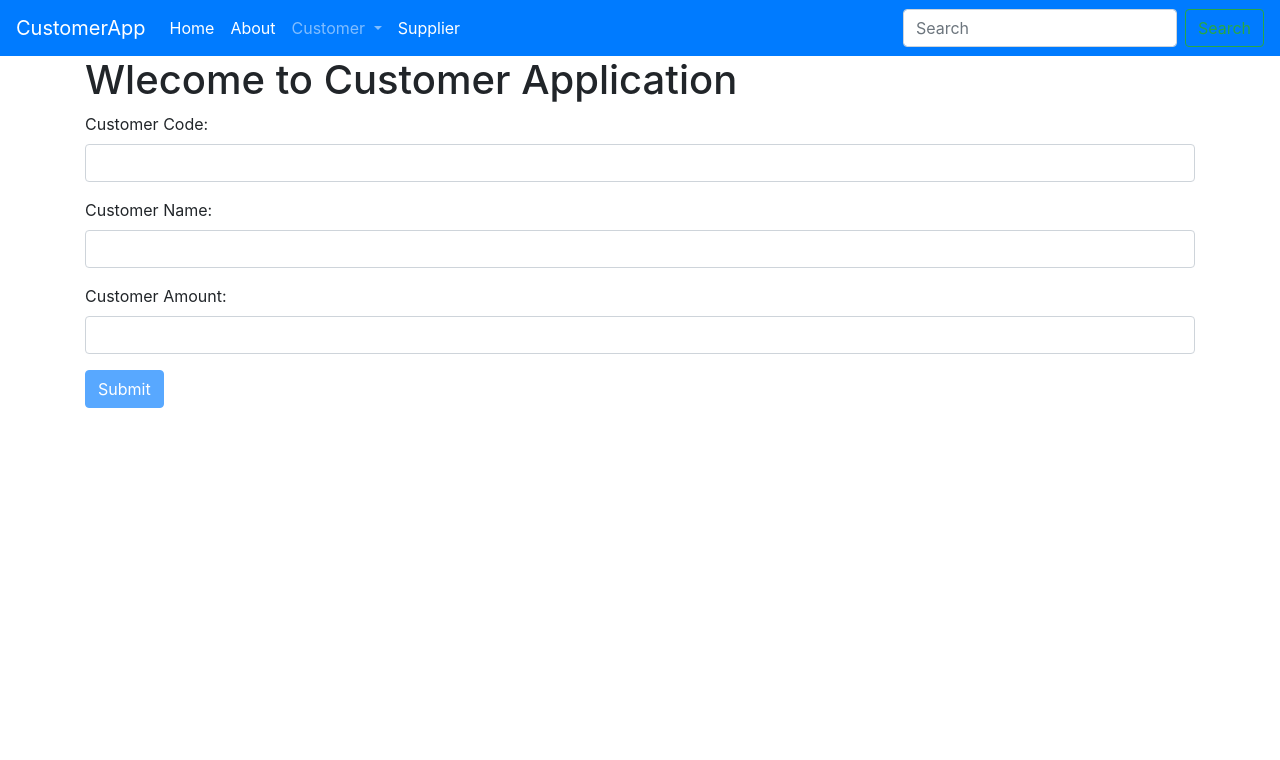
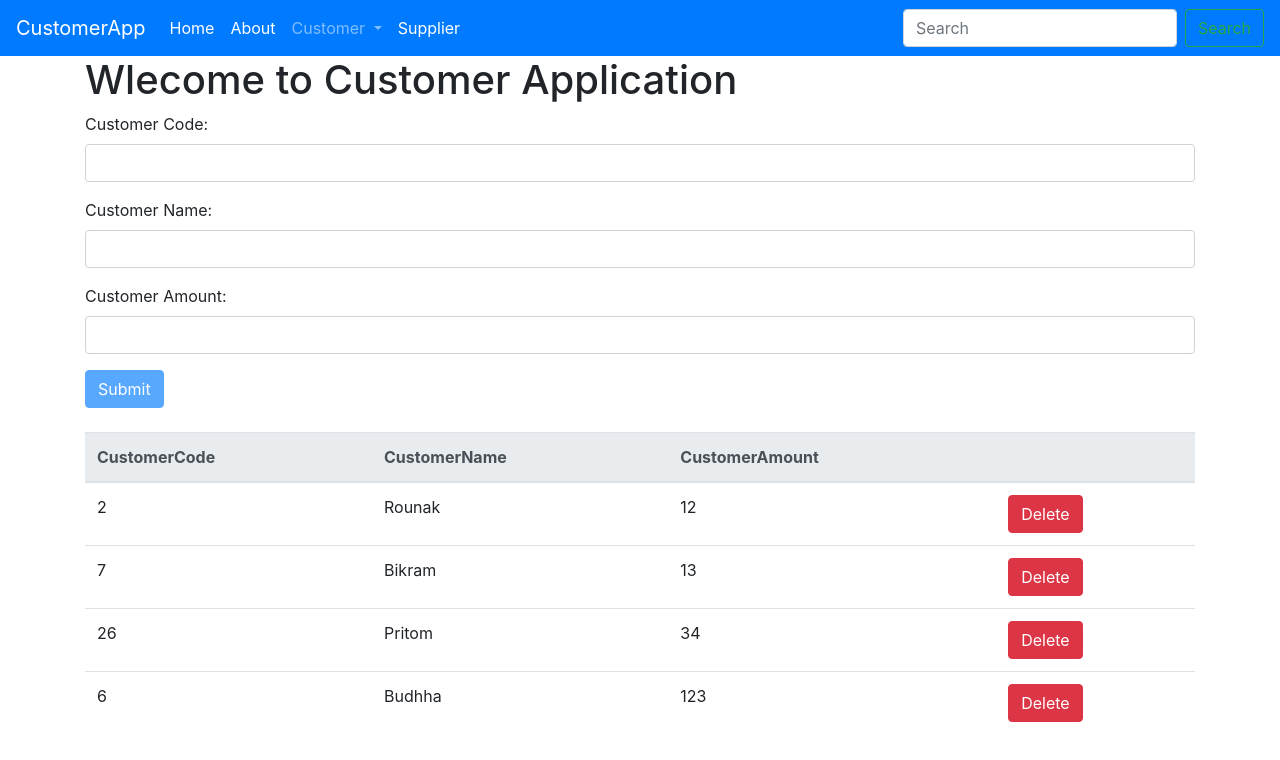
Before and after one commit to hasan-rounak/AngularDemo, an Angular app: page /Customer in a window 1280 px wide. Shown: the top 760 px of the page. Built offline with nearby package versions, Linux system fonts and the light colour scheme; data requests are answered from the project's data file.

Commit message:
Http implement

```diff
--- /dev/null
+++ b/db.json
@@ -0,0 +1,28 @@
+{
+  "Customer": [
+    {
+      "CustomerName": "Rounak",
+      "CustomerCode": "2",
+      "CustomerAmount": "12",
+      "id": 14
+    },
+    {
+      "CustomerName": "Bikram",
+      "CustomerCode": "7",
+      "CustomerAmount": "13",
+      "id": 15
+    },
+    {
+      "CustomerName": "Pritom",
+      "CustomerCode": "26",
+      "CustomerAmount": "34",
+      "id": 16
+    },
+    {
+      "CustomerName": "Budhha",
+      "CustomerCode": "6",
+      "CustomerAmount": "123",
+      "id": 17
+    }
+  ]
+}
--- a/src/CustomerApp/Customer/CustomerApp.Customer.component.ts
+++ b/src/CustomerApp/Customer/CustomerApp.Customer.component.ts
@@ -1,21 +1,42 @@
-import { Component } from '@angular/core';
-import {Customer} from './CustomerApp.Customer.model';
+import { Component,OnInit } from '@angular/core';
+import { Customer, CustomerDto } from './CustomerApp.Customer.model';
+import { CustomerService } from './CustomerApp.Customer.service';
 
 @Component({
   templateUrl: './CustomerApp.Customer.view.html'
 })
-export class CustomerComponent {
-  customer:Customer= new Customer();
-  customers:Array<Customer>= new Array<Customer>();
-  Add(){
-    this.customers.push(this.customer);
-    this.customer=new Customer();
+export class CustomerComponent implements OnInit {
+  constructor(private customerService: CustomerService) { }
+
+  ngOnInit(){
+    this.GetCustomers();
   }
-  HasError(validatorType:string,controlName:string) : boolean{
+  customer: Customer = new Customer();
+  customers: Array<Customer> = new Array<Customer>();
+  Add() {
+    this.SaveCustomer();
+    //  this.customers.push(this.customer);
+    // this.customer=new Customer();
+  }
+
+  HasError(validatorType: string, controlName: string): boolean {
     return this.customer.customerFormGroup.controls[controlName].hasError(validatorType);
   }
-  DeleteCustomer(item:Customer)
-  {
-this.customers=this.customers.filter(x=>x!=item);
+
+  DeleteCustomer(item: Customer) {
+    this.customers = this.customers.filter(x => x != item);
+  }
+
+  SaveCustomer() {
+    let cust = new CustomerDto();
+    cust.CustomerName = this.customer.CustomerName,
+      cust.CustomerCode = this.customer.CustomerCode,
+      cust.CustomerAmount = this.customer.CustomerAmount
+    this.customerService.SaveCustomer(cust).subscribe(res => this.GetCustomers() , err => console.log(err) );
+  }
+
+  GetCustomers() {
+    this.customerService.GetAllCustomers()
+      .subscribe((res: Customer[]) => this.customers = res,err=> console.log(err));
   }
 }
--- a/src/CustomerApp/Customer/CustomerApp.Customer.model.ts
+++ b/src/CustomerApp/Customer/CustomerApp.Customer.model.ts
@@ -20,3 +20,9 @@ constructor(){
  this.customerFormGroup.addControl("CustomerCodeControl", new FormControl('',Validators.compose(customerCodeValidator)));
 }
 }
+
+export class CustomerDto{
+    CustomerCode:string= "";
+    CustomerName:string="";
+    CustomerAmount:number;
+}
--- /dev/null
+++ b/src/CustomerApp/Customer/CustomerApp.Customer.service.ts
@@ -0,0 +1,21 @@
+import { Injectable } from '@angular/core';
+import {HttpClient} from '@angular/common/http';
+import {Observable} from 'rxjs';
+import {CustomerDto} from './CustomerApp.Customer.model';
+
+@Injectable(
+  )
+export class CustomerService {
+
+  constructor(private http: HttpClient) { }
+
+  apiUrl:string= "http://localhost:3000/Customer";
+
+  GetAllCustomers():Observable<CustomerDto[]>{
+   return this.http.get<CustomerDto[]>(this.apiUrl);
+  }
+  SaveCustomer(customer:CustomerDto):Observable<any>{
+    return this.http.post(this.apiUrl,customer);
+  }
+
+}
```
Also changed, not shown: src/CustomerApp/Customer/CustomerApp.Customer.module.ts (+5 -2 lines), 1 other file (tests, documents, lock files or other folders).
